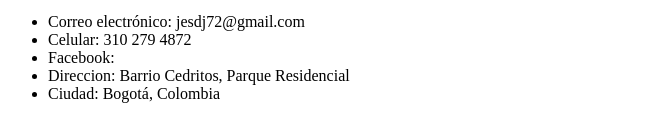
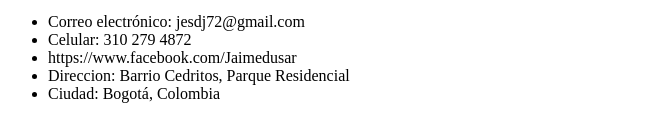
Before and after one commit to editorDJ/Examen-HTML, a plain HTML site: page index.html in a window 1280 px wide. Shown: the part 1247-1363 px from the top of the page, without its empty margins (0-667 px from the left). Drawn offline with Linux system fonts and the light colour scheme.

Commit message:
se modifica faceboot en footer

```diff
--- a/index.html
+++ b/index.html
@@ -82,7 +82,7 @@
             <ul>
                 <li>Correo electrónico: jesdj72@gmail.com</li>
                 <li>Celular: 310 279 4872</li>
-                <li>Facebook: </li>
+                <li>https://www.facebook.com/Jaimedusar </li>
                 <li>Direccion: Barrio Cedritos, Parque Residencial</li>
                 <li>Ciudad: Bogotá, Colombia</li>
             </ul>
```
